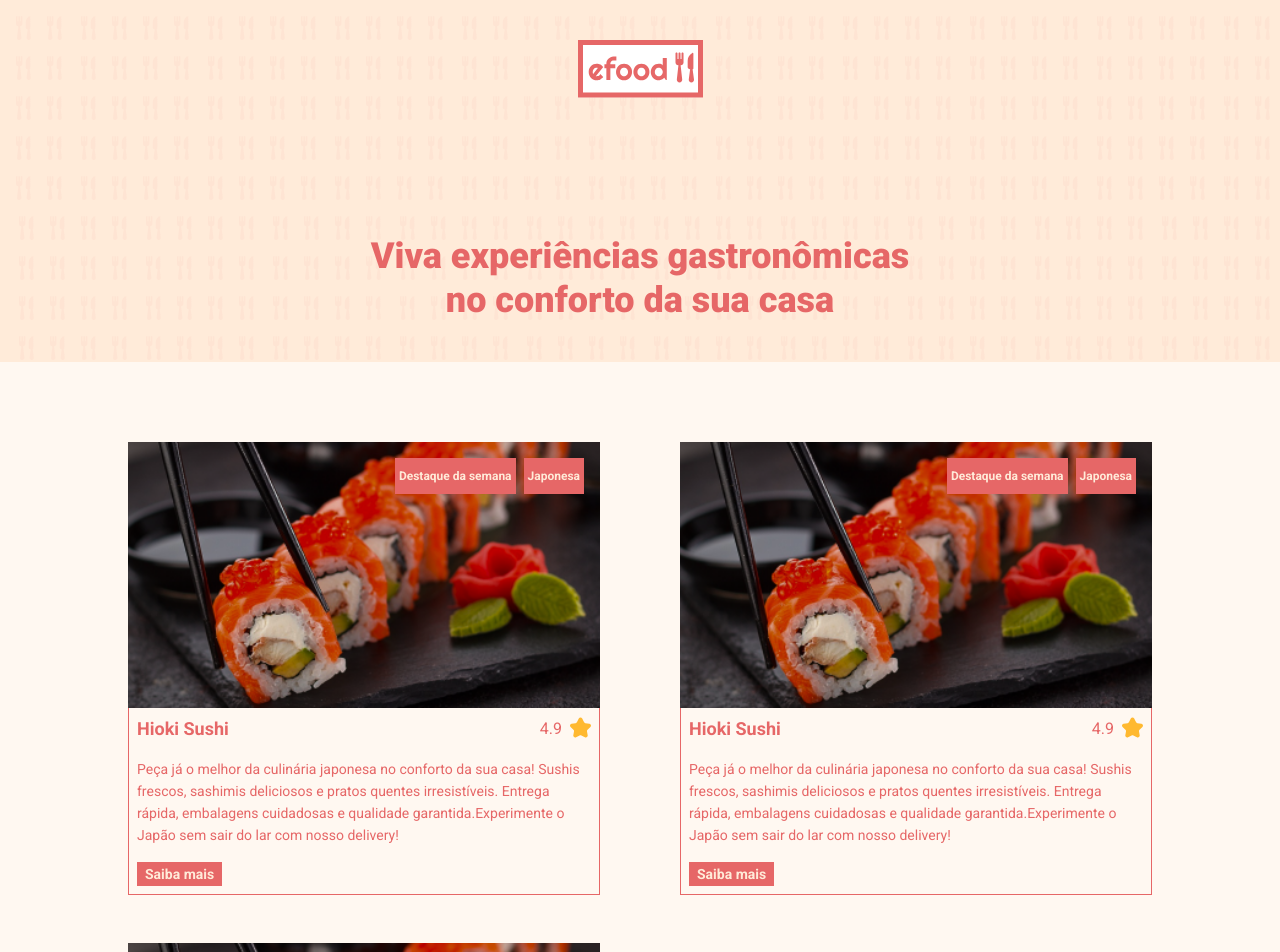
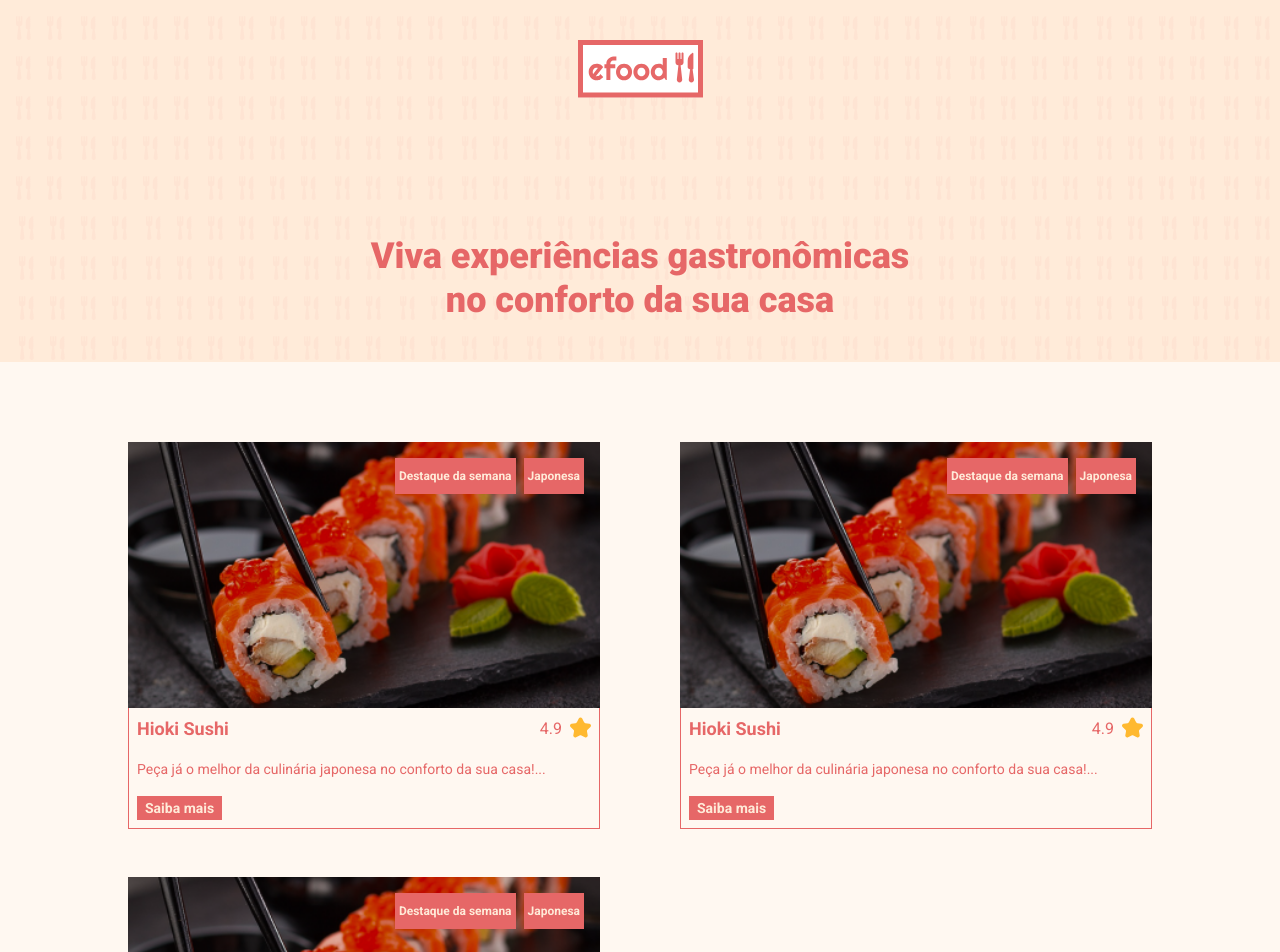
Before and after one commit to Guilu27/efood, a React (Create React App) app: page / in a window 1280 px wide. Shown: the top 952 px of the page. Built offline with nearby package versions, Linux system fonts and the light colour scheme.

Commit message:
feat: Atualizado o componente RestaurantCard para Card; modificado para se adaptar à página em exibição

```diff
--- a/src/components/Button/styles.ts
+++ b/src/components/Button/styles.ts
@@ -1,9 +1,9 @@
-import styled from 'styled-components'
+import styled, { css } from 'styled-components'
 import { Link } from 'react-router-dom'
 
 import { colors } from '../../styles'
 
-const buttonStyles = `
+const buttonStyles = css`
   color: ${colors.beige};
   font-size: 0.875rem;
   font-weight: bold;
--- /dev/null
+++ b/src/components/Card/index.tsx
@@ -0,0 +1,69 @@
+import * as S from './styles'
+import Tag from '../Tag'
+import Star from '../../assets/images/star.svg'
+import Sushi from '../../assets/images/hioki_sushi.png'
+import Button from '../Button'
+
+export type Props = {
+  type: 'restaurants' | 'foods'
+}
+
+const restaurantData = {
+  restaurants: {
+    title: 'Hioki Sushi',
+    rating: 4.9,
+    description:
+      'Peça já o melhor da culinária japonesa no conforto da sua casa!...',
+    tags: ['Destaque da semana', 'Japonesa'],
+    image: Sushi,
+    button: 'Saiba mais'
+  },
+  foods: {
+    title: 'Pizza Marguerita',
+    description:
+      'Peça já o melhor da culinária japonesa no conforto da sua casa!...',
+    image: Sushi,
+    button: 'Adicionar ao carrinho'
+  }
+}
+
+const Card = ({ type }: Props) => {
+  const data = restaurantData[type]
+
+  return (
+    <S.CardContainer type={type}>
+      <S.CardDetails>
+        <S.CardInfo>
+          <S.CardTitle>{data.title}</S.CardTitle>
+          {type === 'restaurants' && 'tags' in data && (
+            <>
+              <S.CardTags>
+                {data.tags.map((tag, index) => (
+                  <Tag key={index}>{tag}</Tag>
+                ))}
+              </S.CardTags>
+              <S.CardInfo>
+                <p>4.9</p>
+                <img src={Star} alt="estrela amarela" />
+              </S.CardInfo>
+            </>
+          )}
+        </S.CardInfo>
+
+        <S.CardDescription>{data.description}</S.CardDescription>
+
+        <Button
+          type={type === 'restaurants' ? 'link' : 'button'}
+          title={data.button}
+          to="/restaurant"
+        >
+          {type === 'restaurants' ? 'Saiba mais' : 'Adicionar ao carrinho'}
+        </Button>
+      </S.CardDetails>
+
+      <S.CardImage src={data.image} alt="" />
+    </S.CardContainer>
+  )
+}
+
+export default Card
--- /dev/null
+++ b/src/components/Card/styles.ts
@@ -0,0 +1,68 @@
+import styled, { css } from 'styled-components'
+import { colors } from '../../styles'
+
+import { Props } from '.'
+
+import { ButtonContainer } from '../Button/styles'
+
+export const CardContainer = styled.div<Props>`
+  display: grid;
+  grid-template-areas: 'card_image' 'card_details';
+  position: relative;
+
+  ${(props) =>
+    props.type === 'foods' &&
+    css`
+      padding: 0.5rem;
+      background-color: ${colors.red};
+      color: ${colors.beige};
+
+      ${CardDetails} {
+        padding: 0.5rem 0;
+      }
+
+      ${ButtonContainer} {
+        width: 100%;
+        color: ${colors.red};
+        background-color: ${colors.beige};
+      }
+    `}
+`
+export const CardDetails = styled.div`
+  border: 1px solid ${colors.red};
+  border-top: none;
+  grid-area: card_details;
+  padding: 0.5rem;
+`
+
+export const CardTitle = styled.h3`
+  font-size: 1.125rem;
+  font-weight: bold;
+`
+
+export const CardDescription = styled.p`
+  margin: 1rem 0;
+  font-size: 0.875rem;
+`
+
+export const CardInfo = styled.div`
+  display: grid;
+  grid-template-columns: 1fr auto;
+  gap: 0.5rem;
+  margin: auto;
+`
+
+export const CardImage = styled.img`
+  grid-area: card_image;
+  width: 100%;
+  aspect-ratio: 16/9;
+  object-fit: cover;
+`
+export const CardTags = styled.div`
+  position: absolute;
+  top: 1rem;
+  right: 1rem;
+  display: grid;
+  gap: 0.5rem;
+  grid-template-columns: auto auto;
+`
--- a/src/components/CardsList/index.tsx
+++ b/src/components/CardsList/index.tsx
@@ -1,4 +1,4 @@
-import RestaurantCard from '../RestaurantCard'
+import Card from '../Card'
 import { CardsContainer } from './styles'
 
 export type Props = {
@@ -6,21 +6,11 @@ export type Props = {
 }
 
 const CardsList = ({ type }: Props) => {
-  if (type === 'restaurants') {
-    return (
-      <CardsContainer type={type}>
-        <RestaurantCard />
-        <RestaurantCard />
-        <RestaurantCard />
-      </CardsContainer>
-    )
-  }
   return (
     <CardsContainer type={type}>
-      <RestaurantCard />
-      <RestaurantCard />
-      <RestaurantCard />
-      <RestaurantCard />
+      <Card type={type} />
+      <Card type={type} />
+      <Card type={type} />
     </CardsContainer>
   )
 }
--- a/src/components/RestaurantCard/index.tsx
+++ /dev/null
@@ -1,43 +0,0 @@
-import * as S from './styles'
-import Tag from '../Tag'
-import Star from '../../assets/images/star.svg'
-import Sushi from '../../assets/images/hioki_sushi.png'
-import Button from '../Button'
-
-const Restaurant = () => {
-  return (
-    <S.CardContainer>
-      <S.RestaurantDetails>
-        <S.RestaurantInfo>
-          <S.RestaurantTitle>Hioki Sushi</S.RestaurantTitle>
-          <S.RestaurantInfo>
-            <p>4.9</p>
-            <img src={Star} alt="" />
-          </S.RestaurantInfo>
-        </S.RestaurantInfo>
-
-        <S.RestaurantDescription>
-          Peça já o melhor da culinária japonesa no conforto da sua casa! Sushis
-          frescos, sashimis deliciosos e pratos quentes irresistíveis. Entrega
-          rápida, embalagens cuidadosas e qualidade garantida.Experimente o
-          Japão sem sair do lar com nosso delivery!
-        </S.RestaurantDescription>
-
-        <Button
-          type="link"
-          title="Saiba mais desse resturante"
-          to="/restaurant"
-        >
-          Saiba mais
-        </Button>
-      </S.RestaurantDetails>
-      <S.RestaurantTags>
-        <Tag>Destaque da semana</Tag>
-        <Tag>Japonesa</Tag>
-      </S.RestaurantTags>
-      <S.RestaurantImage src={Sushi} alt="" />
-    </S.CardContainer>
-  )
-}
-
-export default Restaurant
--- a/src/components/RestaurantCard/styles.ts
+++ /dev/null
@@ -1,46 +0,0 @@
-import styled from 'styled-components'
-import { colors } from '../../styles'
-
-export const CardContainer = styled.div`
-  display: grid;
-  grid-template-areas: 'resturant_image' 'restaurant_details';
-  position: relative;
-`
-export const RestaurantDetails = styled.div`
-  border: 1px solid ${colors.red};
-  border-top: none;
-  grid-area: restaurant_details;
-  padding: 8px;
-`
-
-export const RestaurantTitle = styled.h3`
-  font-size: 1.125rem;
-  font-weight: bold;
-`
-
-export const RestaurantDescription = styled.p`
-  margin: 1rem 0;
-  font-size: 0.875rem;
-`
-
-export const RestaurantInfo = styled.div`
-  display: grid;
-  grid-template-columns: 1fr auto;
-  gap: 0.5rem;
-  margin: auto;
-`
-
-export const RestaurantImage = styled.img`
-  grid-area: resturant_image;
-  width: 100%;
-  aspect-ratio: 16/9;
-  object-fit: cover;
-`
-export const RestaurantTags = styled.div`
-  position: absolute;
-  top: 1rem;
-  right: 1rem;
-  display: grid;
-  gap: 0.5rem;
-  grid-template-columns: auto auto;
-`
```
